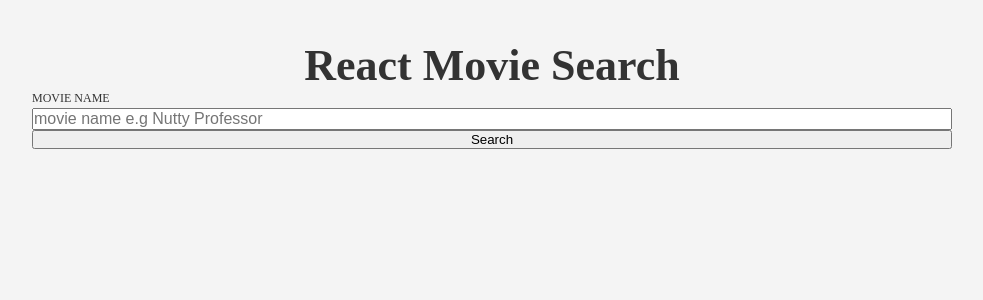
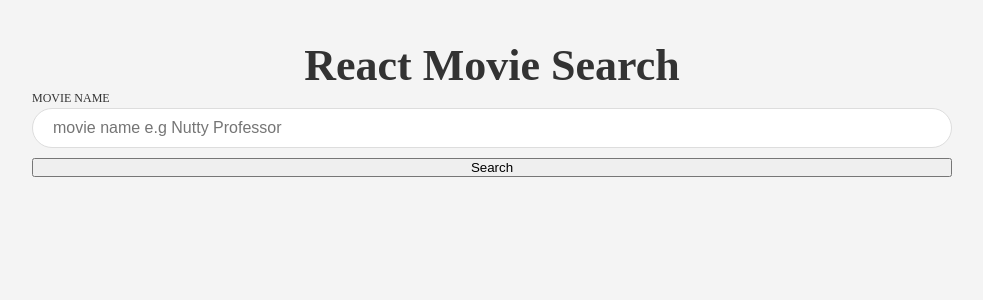
Before and after one commit to PJMantoss/movie-search-app, a React (Create React App) app: page / in a window 1280 px wide. Shown: the top 300 px of the page, without its empty margins (148-1131 px from the left). Built offline with nearby package versions, Linux system fonts and the light colour scheme.

Commit message:
update SearchMovies

```diff
--- a/src/App.css
+++ b/src/App.css
@@ -39,7 +39,11 @@ p {
 
 .input {
   font-size: 1.6rem;
-  padding: ;
+  padding: 0.5rem 2rem;
+  line-height: 2.8rem;
+  border-radius: 20px;
+  border: 1px solid #ddd;
+  margin-bottom: 1rem;
 }
 
 /* .App {
```
